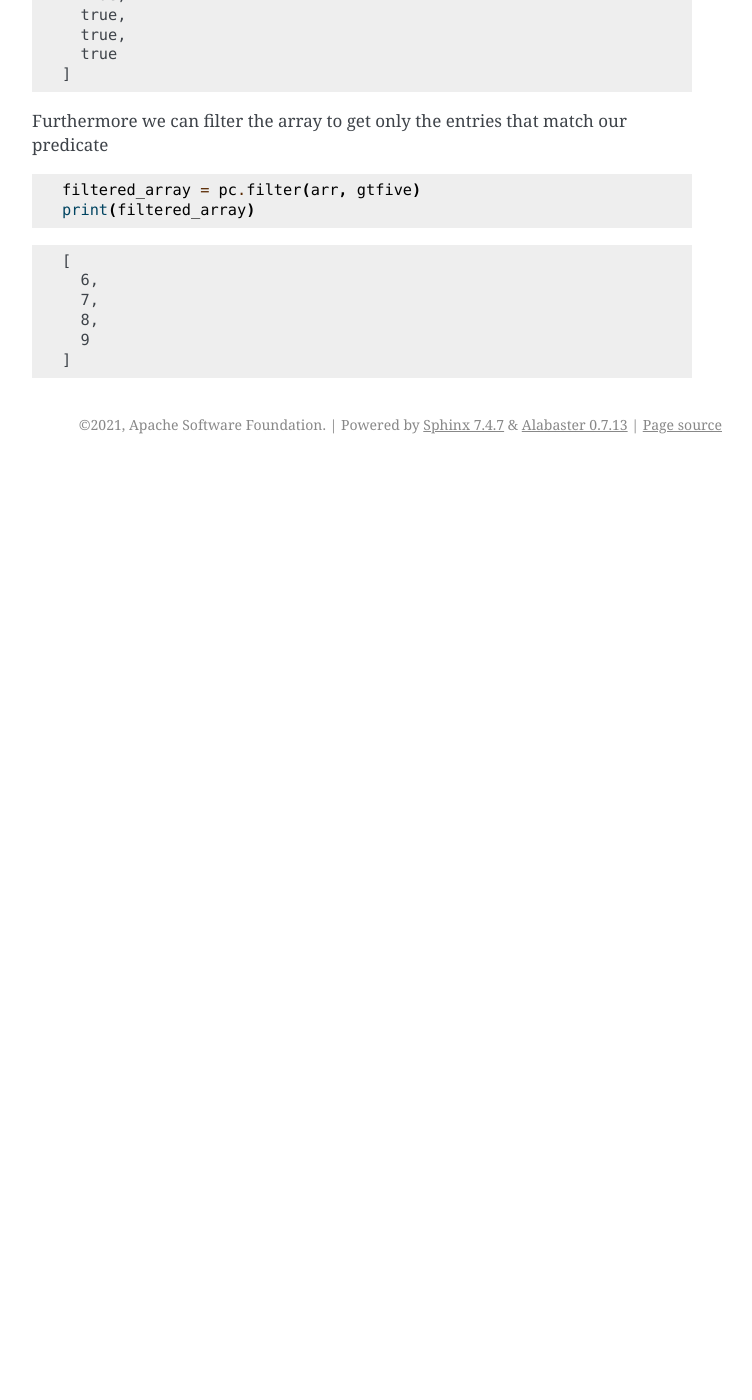
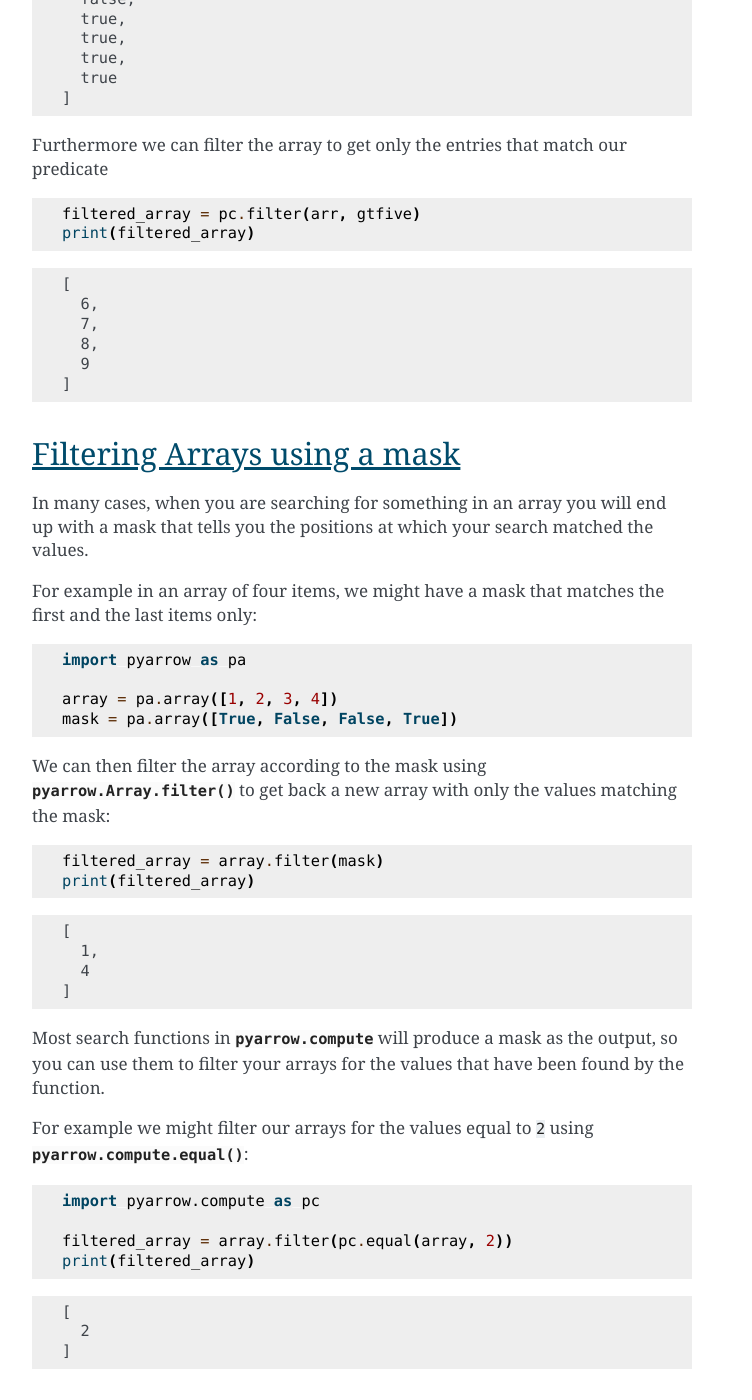
Before and after one commit to apache/arrow-cookbook, a Sphinx documentation site: the page built from python/source/data.rst, in a window 1280 px wide and 1400 px high, scrolled down 3859 px. Shown: the whole window, without its empty margins (388-1140 px from the left). Built offline with Sphinx 7.4.7, drawn with Linux system fonts in a browser that asks for light colours; before the commit the page ends 4323 px from its top, so only the background shows below that; some of the changed text lies outside the part shown.

Commit message:
ARROW-13753: Filtering Arrays for values matching a mask filter (#80)
* filtering arrays recipe

* Wrong heading

* Apply suggestions from code review

Co-authored-by: Weston Pace <weston.pace@gmail.com>

Co-authored-by: Weston Pace <weston.pace@gmail.com>

```diff
--- a/python/source/data.rst
+++ b/python/source/data.rst
@@ -235,3 +235,56 @@
     8,
     9
   ]
+
+Filtering Arrays using a mask
+=============================
+
+In many cases, when you are searching for something in an array
+you will end up with a mask that tells you the positions at which
+your search matched the values.
+
+For example in an array of four items, we might have a mask that
+matches the first and the last items only:
+
+.. testcode::
+
+  import pyarrow as pa
+
+  array = pa.array([1, 2, 3, 4])
+  mask = pa.array([True, False, False, True])
+
+We can then filter the array according to the mask using
+:meth:`pyarrow.Array.filter` to get back a new array with
+only the values matching the mask:
+
+.. testcode::
+
+  filtered_array = array.filter(mask)
+  print(filtered_array)
+
+.. testoutput::
+
+  [
+    1,
+    4
+  ]
+
+Most search functions in :mod:`pyarrow.compute` will produce
+a mask as the output, so you can use them to filter your arrays
+for the values that have been found by the function.
+
+For example we might filter our arrays for the values equal to ``2``
+using :func:`pyarrow.compute.equal`:
+
+.. testcode::
+
+  import pyarrow.compute as pc
+
+  filtered_array = array.filter(pc.equal(array, 2))
+  print(filtered_array)
+
+.. testoutput::
+
+  [
+    2
+  ]
```
